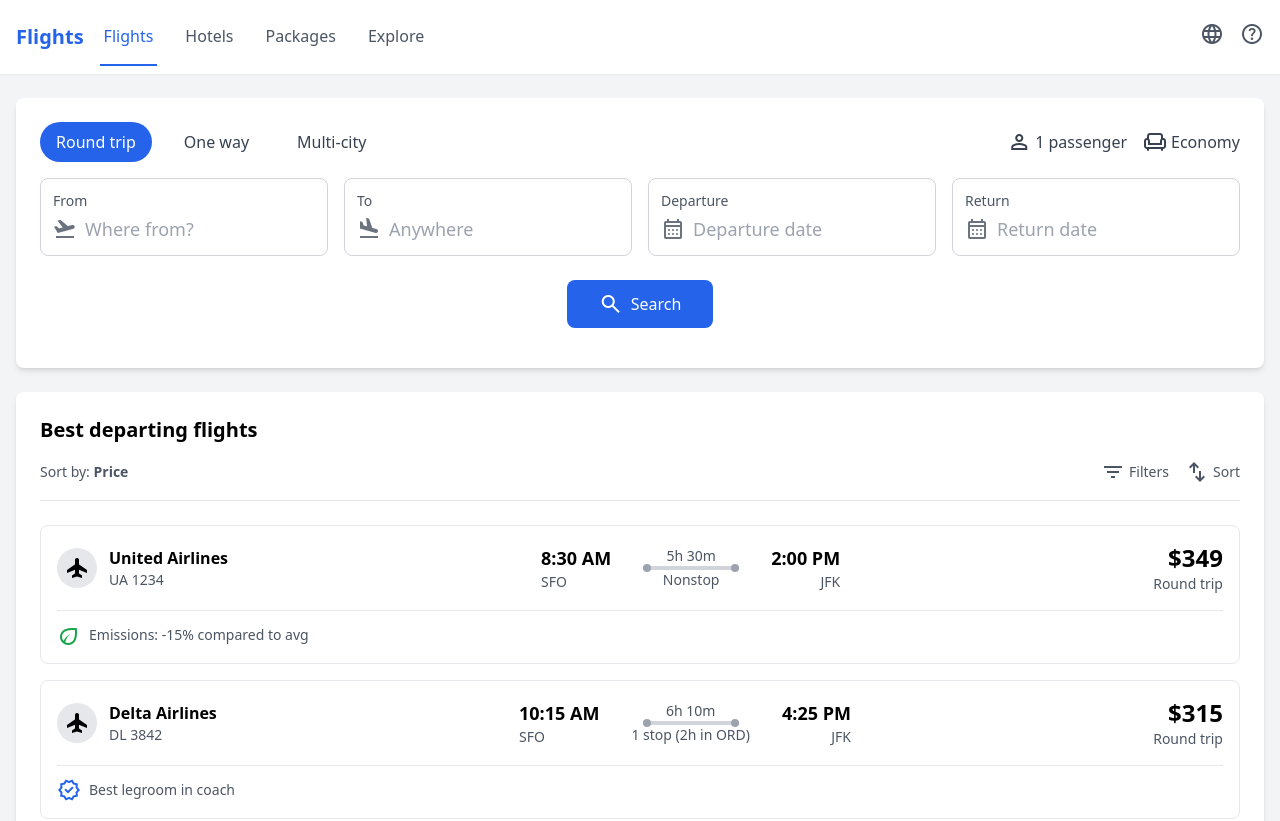
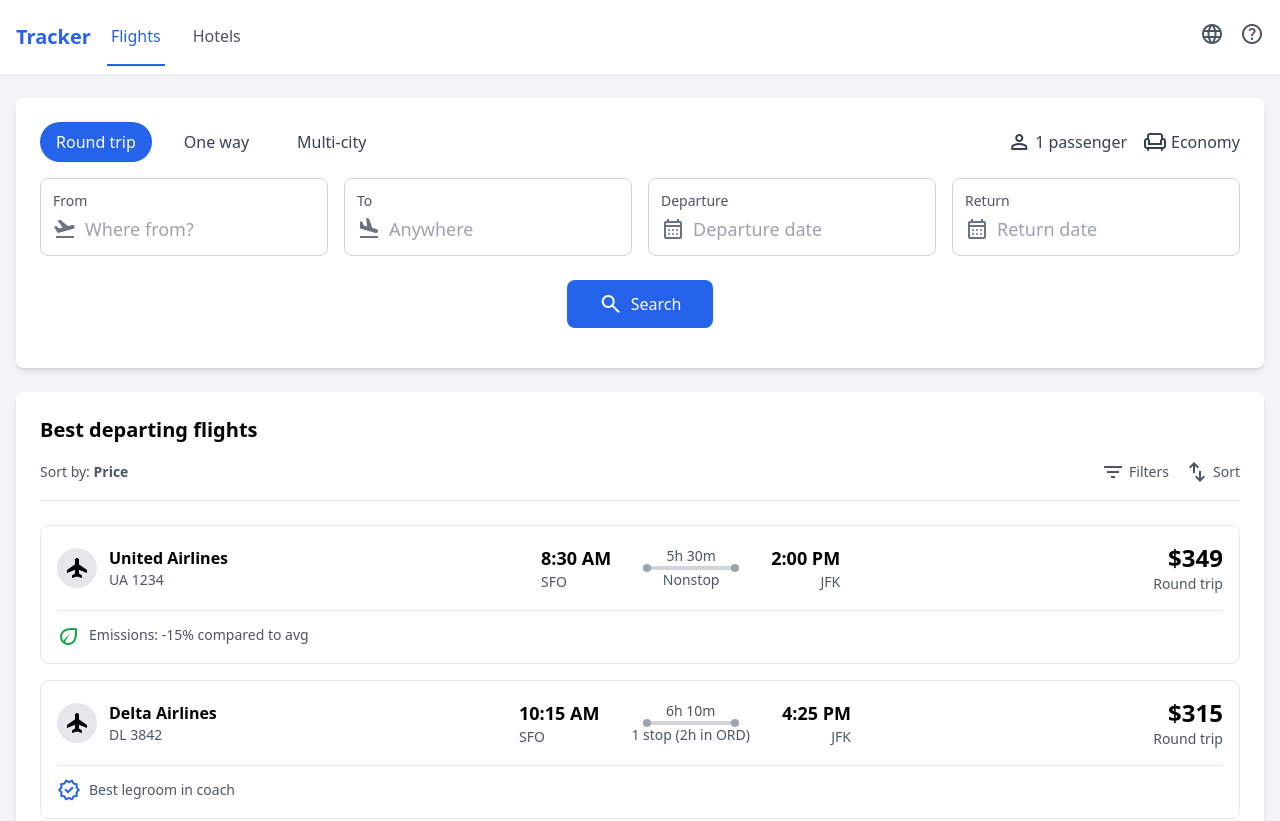
Before and after one commit to super3/tracker, a plain HTML site: page index.html in a window 1280 px wide. Shown: the top 821 px of the page. Drawn offline with nearby package versions, Linux system fonts and the light colour scheme.

Commit message:
Update index.html

```diff
--- a/index.html
+++ b/index.html
@@ -3,7 +3,7 @@
 <head>
     <meta charset="UTF-8">
     <meta name="viewport" content="width=device-width, initial-scale=1.0">
-    <title>Flight Tracker</title>
+    <title>Tracker</title>
     <script src="https://cdn.tailwindcss.com"></script>
     <link rel="stylesheet" href="https://fonts.googleapis.com/css2?family=Material+Symbols+Outlined:opsz,wght,FILL,GRAD@20..48,100..700,0..1,-50..200" />
     <style>
@@ -17,12 +17,10 @@
         <div class="container mx-auto px-4 py-2">
             <div class="flex items-center justify-between">
                 <div class="flex items-center space-x-4">
-                    <div class="text-xl font-semibold text-blue-600">Flights</div>
+                    <div class="text-xl font-semibold text-blue-600">Tracker</div>
                     <nav class="hidden md:flex space-x-6">
                         <a href="#" class="text-blue-600 border-b-2 border-blue-600 px-1 py-4">Flights</a>
                         <a href="#" class="text-gray-600 px-1 py-4">Hotels</a>
-                        <a href="#" class="text-gray-600 px-1 py-4">Packages</a>
-                        <a href="#" class="text-gray-600 px-1 py-4">Explore</a>
                     </nav>
                 </div>
                 <div class="flex items-center space-x-4">
```
